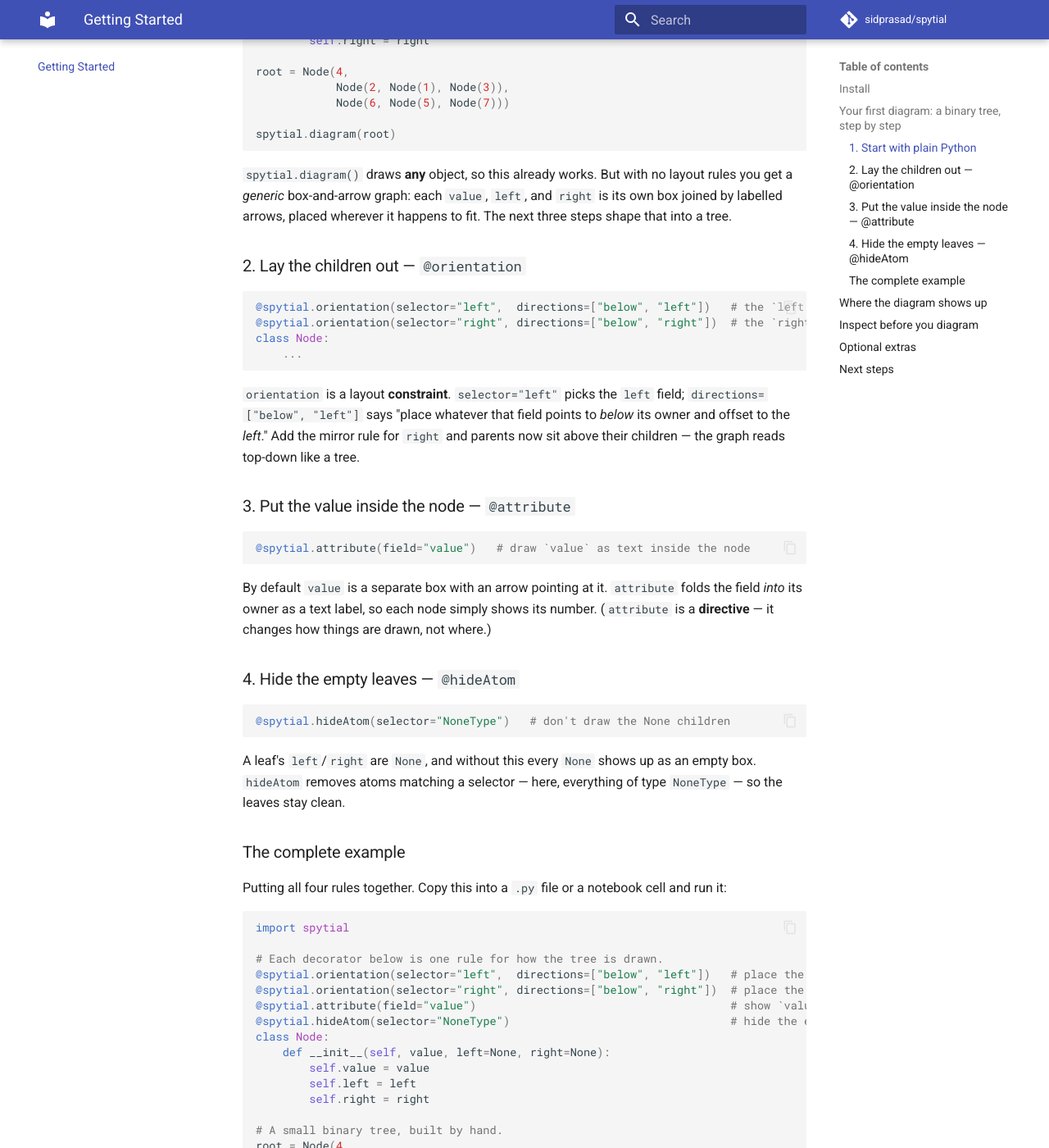
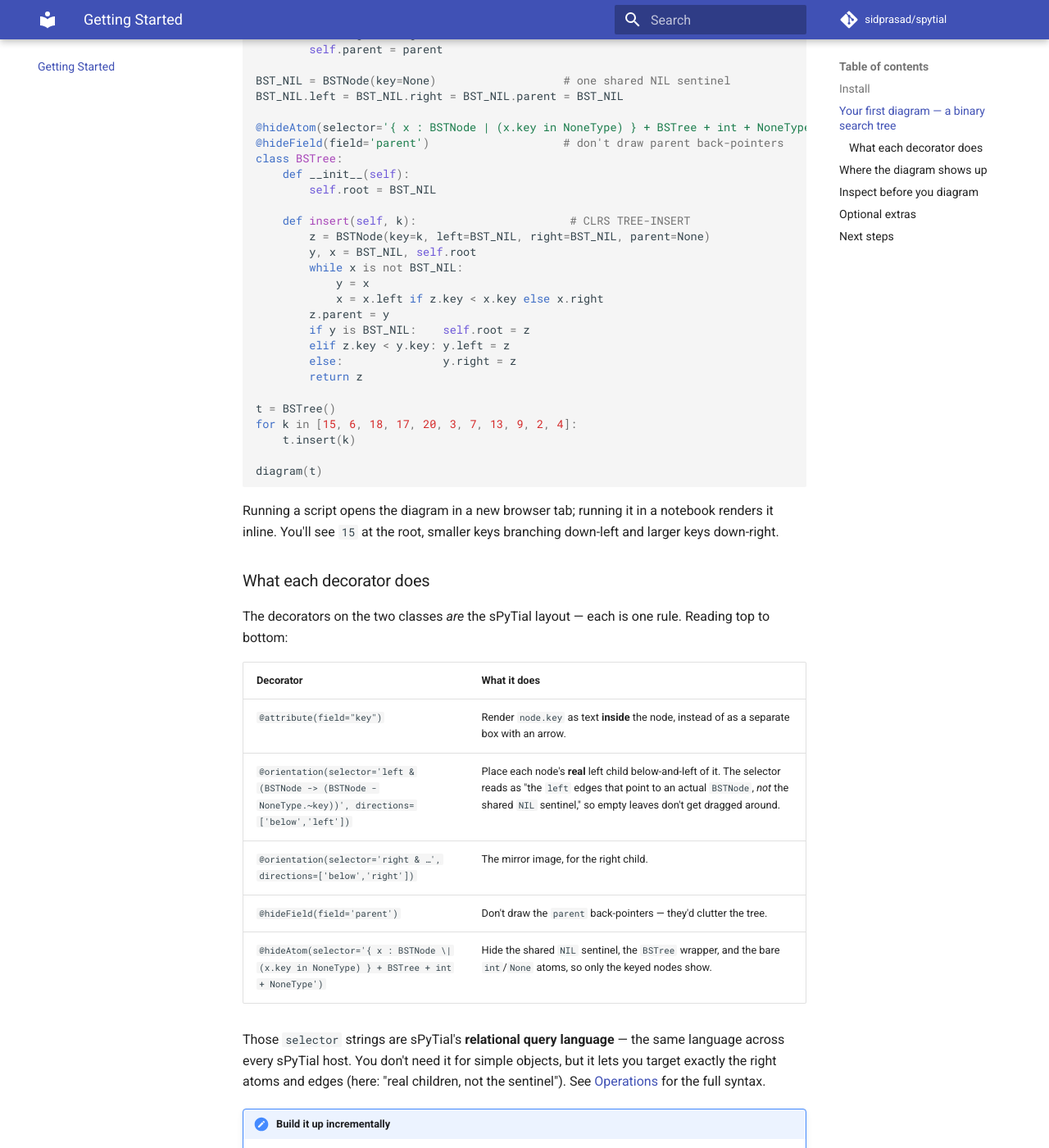
Before and after one commit to sidprasad/spytial, an MkDocs documentation site: the page built from docs/getting-started.md, in a window 1280 px wide and 1400 px high, scrolled down 929 px. Shown: the whole window at 82% size. Built offline with MkDocs 1.6.1 and Material for MkDocs 9.7.7, drawn with Linux system fonts in a browser that asks for light colours; comment, search, counter and statistics services are not loaded; some of the changed text lies outside the part shown.

Commit message:
docs: restore the full spytial-clrs BST selectors (#109)
Co-Authored-By: Claude Opus 4.8 <noreply@anthropic.com>

````diff
--- a/docs/getting-started.md
+++ b/docs/getting-started.md
@@ -16,119 +16,88 @@ That's it — no browser extension, no separate renderer, no config. Supported o
 Python 3.8 – 3.12.
 
 !!! tip "Don't want to install yet?"
-    The [**Playground**](playground/index.html) runs this exact example in your browser.
-    Come back here when you want to run it locally.
+    The [**Playground**](playground/index.html) runs this exact example in your
+    browser. Come back here when you want to run it locally.
 
-## Your first diagram: a binary tree, step by step
+## Your first diagram — a binary search tree
 
-We'll build up a binary tree diagram one annotation at a time, so you can see
-exactly what each one does. Step 1 is a complete program; steps 2–4 show just the
-decorator you add at each stage, and the full runnable version is at the end.
-
-### 1. Start with plain Python
-
-Define a binary tree node — nothing sPyTial-specific yet — and ask sPyTial to
-draw an instance:
-
-```python
-import spytial
-
-class Node:
-    def __init__(self, value, left=None, right=None):
-        self.value = value
-        self.left = left
-        self.right = right
-
-root = Node(4,
-            Node(2, Node(1), Node(3)),
-            Node(6, Node(5), Node(7)))
-
-spytial.diagram(root)
-```
-
-`spytial.diagram()` draws **any** object, so this already works. But with no
-layout rules you get a *generic* box-and-arrow graph: each `value`, `left`, and
-`right` is its own box joined by labelled arrows, placed wherever it happens to
-fit. The next three steps shape that into a tree.
-
-### 2. Lay the children out — `@orientation`
-
-```python
-@spytial.orientation(selector="left",  directions=["below", "left"])   # the `left` child goes below-left
-@spytial.orientation(selector="right", directions=["below", "right"])  # the `right` child goes below-right
-class Node:
-    ...
-```
-
-`orientation` is a layout **constraint**. `selector="left"` picks the `left`
-field; `directions=["below", "left"]` says "place whatever that field points to
-*below* its owner and offset to the *left*." Add the mirror rule for `right` and
-parents now sit above their children — the graph reads top-down like a tree.
-
-### 3. Put the value inside the node — `@attribute`
-
-```python
-@spytial.attribute(field="value")   # draw `value` as text inside the node
-```
-
-By default `value` is a separate box with an arrow pointing at it. `attribute`
-folds the field *into* its owner as a text label, so each node simply shows its
-number. (`attribute` is a **directive** — it changes how things are drawn, not
-where.)
-
-### 4. Hide the empty leaves — `@hideAtom`
-
-```python
-@spytial.hideAtom(selector="NoneType")   # don't draw the None children
-```
-
-A leaf's `left`/`right` are `None`, and without this every `None` shows up as an
-empty box. `hideAtom` removes atoms matching a selector — here, everything of
-type `NoneType` — so the leaves stay clean.
-
-### The complete example
-
-Putting all four rules together. Copy this into a `.py` file or a notebook cell
-and run it:
+This is the binary search tree from the
+[`spytial-clrs`](https://github.com/sidprasad/spytial-clrs) notebooks. Copy the
+whole block into a `.py` file or a notebook cell and run it — it builds a BST and
+draws it as a box-and-arrow diagram. We walk through what each decorator does just
+below.
 
 <!-- canonical example — keep in sync with docs/index.md and the playground preset -->
 ```python
-import spytial
+from spytial import attribute, orientation, hideAtom, hideField, diagram
 
-# Each decorator below is one rule for how the tree is drawn.
-@spytial.orientation(selector="left",  directions=["below", "left"])   # place the `left` child below-left
-@spytial.orientation(selector="right", directions=["below", "right"])  # place the `right` child below-right
-@spytial.attribute(field="value")                                      # show `value` as a label inside the node
-@spytial.hideAtom(selector="NoneType")                                 # hide the empty (None) leaves
-class Node:
-    def __init__(self, value, left=None, right=None):
-        self.value = value
+@attribute(field="key")                      # show `key` inside each node
+@orientation(selector='left & (BSTNode -> (BSTNode - NoneType.~key))',
+             directions=['below', 'left'])    # real left child: below-left
+@orientation(selector='right & (BSTNode -> (BSTNode - NoneType.~key))',
+             directions=['below', 'right'])   # real right child: below-right
+class BSTNode:
+    def __init__(self, key=None, left=None, right=None, parent=None):
+        self.key = key
         self.left = left
         self.right = right
+        self.parent = parent
 
-# A small binary tree, built by hand.
-root = Node(4,
-            Node(2, Node(1), Node(3)),
-            Node(6, Node(5), Node(7)))
+BST_NIL = BSTNode(key=None)                   # one shared NIL sentinel
+BST_NIL.left = BST_NIL.right = BST_NIL.parent = BST_NIL
 
-spytial.diagram(root)
+@hideAtom(selector='{ x : BSTNode | (x.key in NoneType) } + BSTree + int + NoneType')
+@hideField(field='parent')                    # don't draw parent back-pointers
+class BSTree:
+    def __init__(self):
+        self.root = BST_NIL
+
+    def insert(self, k):                       # CLRS TREE-INSERT
+        z = BSTNode(key=k, left=BST_NIL, right=BST_NIL, parent=None)
+        y, x = BST_NIL, self.root
+        while x is not BST_NIL:
+            y = x
+            x = x.left if z.key < x.key else x.right
+        z.parent = y
+        if y is BST_NIL:    self.root = z
+        elif z.key < y.key: y.left = z
+        else:               y.right = z
+        return z
+
+t = BSTree()
+for k in [15, 6, 18, 17, 20, 3, 7, 13, 9, 2, 4]:
+    t.insert(k)
+
+diagram(t)
 ```
 
 Running a script opens the diagram in a new browser tab; running it in a notebook
-renders it inline. You'll see `4` at the root, `2` and `6` below it, and their
-children fanning out beneath them.
+renders it inline. You'll see `15` at the root, smaller keys branching down-left
+and larger keys down-right.
 
-!!! note "Selectors can do much more"
-    Here `selector` just names a field (`"left"`) or a type (`"NoneType"`). For
-    bigger structures it's a small relational query language — see
-    [Operations](operations.md) for the full syntax, and the
-    [`spytial-clrs`](https://github.com/sidprasad/spytial-clrs) notebooks for how
-    a real CLRS binary search tree uses it.
+### What each decorator does
 
-!!! note "Start small, then annotate"
-    A good workflow is: call `diagram(obj)` first to see the raw structure, then add
-    one decorator at a time. The [Playground](playground/index.html) is the fastest place to
-    do this — edit, run, repeat.
+The decorators on the two classes *are* the sPyTial layout — each is one rule.
+Reading top to bottom:
+
+| Decorator | What it does |
+| --- | --- |
+| `@attribute(field="key")` | Render `node.key` as text **inside** the node, instead of as a separate box with an arrow. |
+| `@orientation(selector='left & (BSTNode -> (BSTNode - NoneType.~key))', directions=['below','left'])` | Place each node's **real** left child below-and-left of it. The selector reads as "the `left` edges that point to an actual `BSTNode`, *not* the shared `NIL` sentinel," so empty leaves don't get dragged around. |
+| `@orientation(selector='right & …', directions=['below','right'])` | The mirror image, for the right child. |
+| `@hideField(field='parent')` | Don't draw the `parent` back-pointers — they'd clutter the tree. |
+| `@hideAtom(selector='{ x : BSTNode \| (x.key in NoneType) } + BSTree + int + NoneType')` | Hide the shared `NIL` sentinel, the `BSTree` wrapper, and the bare `int`/`None` atoms, so only the keyed nodes show. |
+
+Those `selector` strings are sPyTial's **relational query language** — the same
+language across every sPyTial host. You don't need it for simple objects, but it
+lets you target exactly the right atoms and edges (here: "real children, not the
+sentinel"). See [Operations](operations.md) for the full syntax.
+
+!!! note "Build it up incrementally"
+    A good workflow is to call `diagram(obj)` first with **no** decorators to see
+    the raw structure, then add one rule at a time. The
+    [Playground](playground/index.html) is the fastest place to do this — edit,
+    run, repeat.
 
 ## Where the diagram shows up
 
--- a/docs/playground/index.html
+++ b/docs/playground/index.html
@@ -127,7 +127,7 @@
   </header>
 
   <div class="toolbar">
-    <span class="title">Binary tree</span>
+    <span class="title">Binary search tree</span>
     <button id="run" class="primary" disabled>Run ▶</button>
     <button id="reset" disabled>Reset</button>
     <span class="status"><span id="dot" class="dot busy"></span><span id="statusText">Starting…</span></span>
@@ -153,29 +153,49 @@
 (function () {
   "use strict";
 
-  // Starter example — a simple binary tree.
+  // Starter example — the binary search tree from spytial-clrs.
   // Keep in sync with docs/index.md and docs/getting-started.md.
   var STARTER_CODE = [
-    "import spytial",
+    "from spytial import attribute, orientation, hideAtom, hideField, diagram",
     "",
-    "# Each decorator below is one rule for how the tree is drawn.",
-    "# Try commenting one out and re-running to see what it does.",
-    "@spytial.orientation(selector=\"left\",  directions=[\"below\", \"left\"])   # `left` child goes below-left",
-    "@spytial.orientation(selector=\"right\", directions=[\"below\", \"right\"])  # `right` child goes below-right",
-    "@spytial.attribute(field=\"value\")                                      # show `value` as a label inside the node",
-    "@spytial.hideAtom(selector=\"NoneType\")                                 # hide the empty (None) leaves",
-    "class Node:",
-    "    def __init__(self, value, left=None, right=None):",
-    "        self.value = value",
+    "@attribute(field=\"key\")                      # show `key` inside each node",
+    "@orientation(selector='left & (BSTNode -> (BSTNode - NoneType.~key))',",
+    "             directions=['below', 'left'])    # real left child: below-left",
+    "@orientation(selector='right & (BSTNode -> (BSTNode - NoneType.~key))',",
+    "             directions=['below', 'right'])   # real right child: below-right",
+    "class BSTNode:",
+    "    def __init__(self, key=None, left=None, right=None, parent=None):",
+    "        self.key = key",
     "        self.left = left",
     "        self.right = right",
+    "        self.parent = parent",
     "",
-    "# A small binary tree, built by hand.",
-    "root = Node(4,",
-    "            Node(2, Node(1), Node(3)),",
-    "            Node(6, Node(5), Node(7)))",
+    "BST_NIL = BSTNode(key=None)                   # one shared NIL sentinel",
+    "BST_NIL.left = BST_NIL.right = BST_NIL.parent = BST_NIL",
     "",
-    "spytial.diagram(root)"
+    "@hideAtom(selector='{ x : BSTNode | (x.key in NoneType) } + BSTree + int + NoneType')",
+    "@hideField(field='parent')                    # don't draw parent back-pointers",
+    "class BSTree:",
+    "    def __init__(self):",
+    "        self.root = BST_NIL",
+    "",
+    "    def insert(self, k):                       # CLRS TREE-INSERT",
+    "        z = BSTNode(key=k, left=BST_NIL, right=BST_NIL, parent=None)",
+    "        y, x = BST_NIL, self.root",
+    "        while x is not BST_NIL:",
+    "            y = x",
+    "            x = x.left if z.key < x.key else x.right",
+    "        z.parent = y",
+    "        if y is BST_NIL:    self.root = z",
+    "        elif z.key < y.key: y.left = z",
+    "        else:               y.right = z",
+    "        return z",
+    "",
+    "t = BSTree()",
+    "for k in [15, 6, 18, 17, 20, 3, 7, 13, 9, 2, 4]:",
+    "    t.insert(k)",
+    "",
+    "diagram(t)"
   ].join("\n");
 
   var $ = function (id) { return document.getElementById(id); };
````
Also changed, not shown: other parts of docs/getting-started.md (+5 -5 lines), docs/assets/hero-tree.html (+9 -7 lines), docs/index.md (+36 -12 lines).
